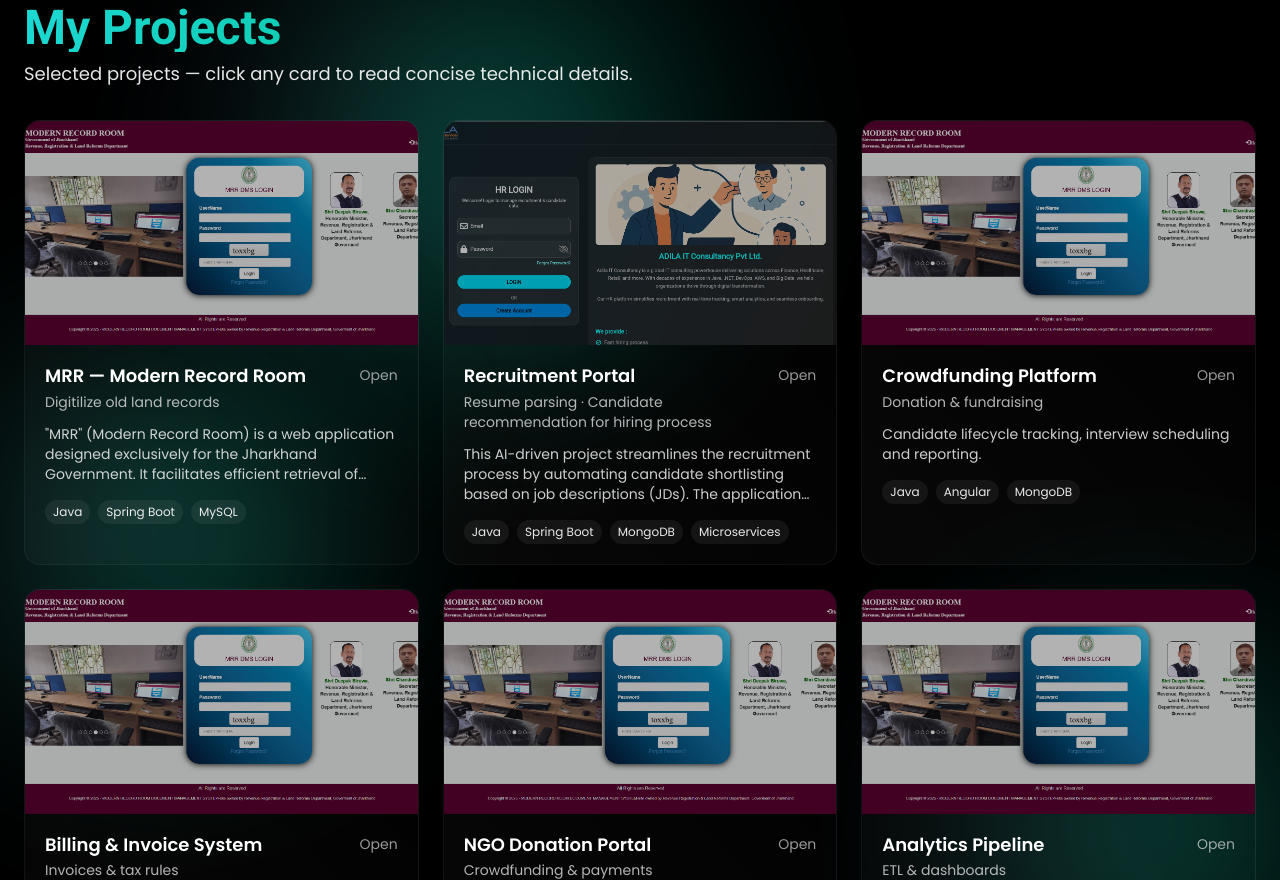
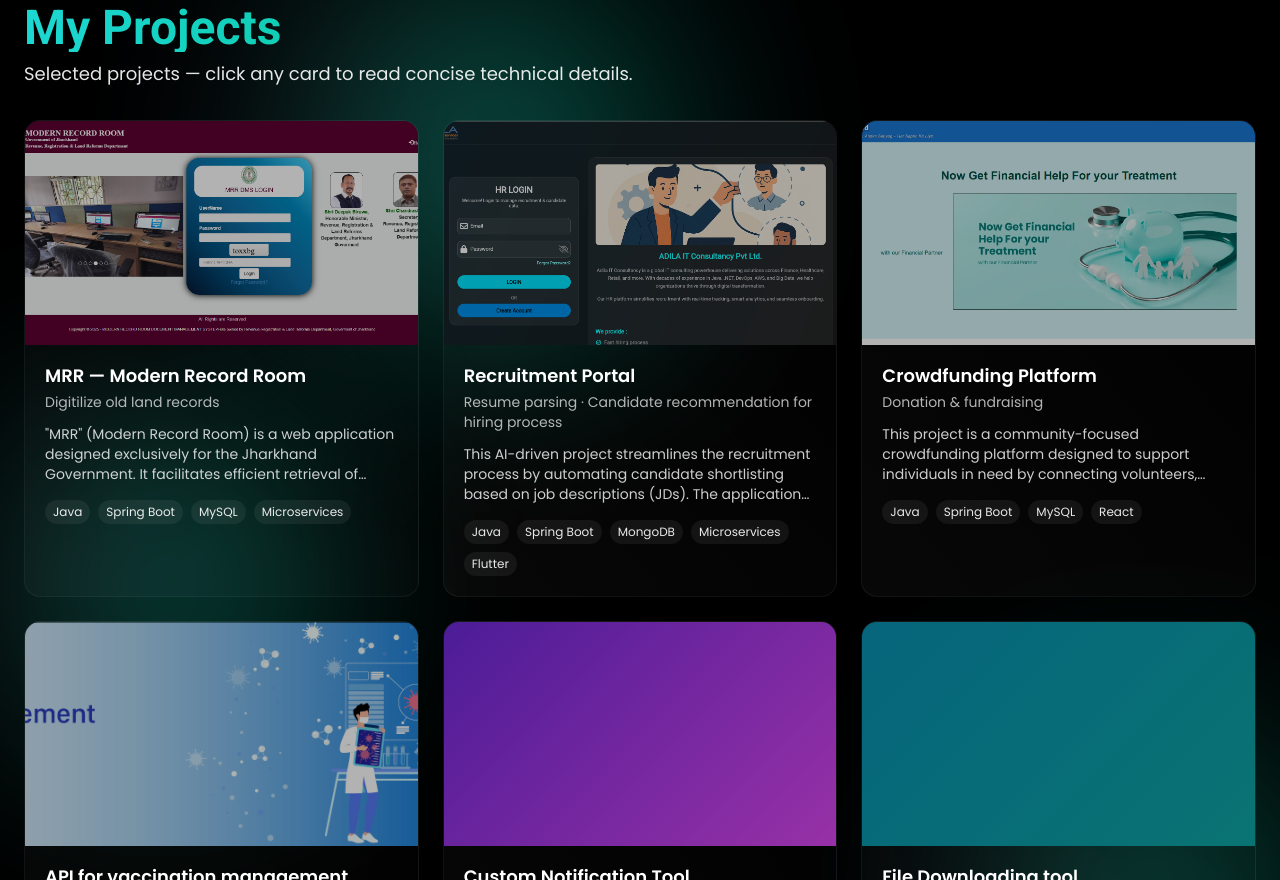
Before and after one commit to skstlenovo/my-profile, a React (Vite) app: page / in a window 1280 px wide. Shown: the part 1920-2800 px from the top of the page. Built offline with nearby package versions, Linux system fonts and the light colour scheme.

Commit message:
project section correction

```diff
--- a/src/sections/Projects.jsx
+++ b/src/sections/Projects.jsx
@@ -1,30 +1,19 @@
-// src/sections/Projects.jsx
 import { AnimatePresence, motion } from "framer-motion";
 import { useEffect, useState } from "react";
 import { FaExternalLinkAlt, FaGithub } from "react-icons/fa";
 import Adila from "../assets/adila.png";
+import Crowdfunding from "../assets/crowdfunding.png";
 import Mrr from "../assets/MRR.png";
-
-/**
- * Projects (Option 3)
- * - Single responsive grid (all projects equal)
- * - Click a card to open modal with full details (B = yes)
- * - Clean, bug-free, accessible
- * - Uses local resume file path for optional reference (see RESUME_PATH)
- */
-
-const RESUME_PATH = "/mnt/data/Sanjay_Java_Developer_[3.3Yrs] (2).pdf";
+import Vaccination from "../assets/Vactination.png";
 
 const PROJECTS = [
-
   {
     id: "mrr",
     title: "MRR — Modern Record Room",
     subtitle: "Digitilize old land records",
     url: "https://mrr.jharkhand.gov.in/",
     image: Mrr,
-    summary:
-      `"MRR" (Modern Record Room) is a web application designed exclusively for the Jharkhand Government. It
+    summary: `"MRR" (Modern Record Room) is a web application designed exclusively for the Jharkhand Government. It
       facilitates efficient retrieval of digital files, including old Khatiyan and case records, stored on a secure server. This
       application serves as a comprehensive solution for accessing and managing historical land-related documents in
       digital format.`,
@@ -33,7 +22,7 @@ const PROJECTS = [
       "Developed a secure login page utilizing SHA-512 encryption for password hashing to ensure data security. ",
       "Implemented CRUD operations using Spring Boot APIs for effective data managemen.",
     ],
-    tech: ["Java", "Spring Boot", "MySQL"],
+    tech: ["Java", "Spring Boot", "MySQL", "Microservices"],
     colors: ["#f97316", "#7c3aed"],
   },
   {
@@ -42,8 +31,7 @@ const PROJECTS = [
     subtitle: "Resume parsing · Candidate recommendation for hiring process",
     url: "https://adilacs.net/",
     image: Adila,
-    summary:
-      `This AI-driven project streamlines the recruitment process by automating candidate shortlisting based on job
+    summary: `This AI-driven project streamlines the recruitment process by automating candidate shortlisting based on job
       descriptions (JDs). The application collects data automatically—users simply upload CVs, which are processed to
       extract relevant details using AI tools. The extracted data is stored in both a relational database (MongoDB) and a
       vector database for efficient search and retrieval. This solution significantly reduces manual effort and enhances
@@ -53,8 +41,12 @@ recruitment efficiency. `,
       "Integrated AI tools to extract CV details for automated shortlisting against job descriptions.",
       "Implemented seamless data storage in MongoDB and a vector database for optimized data retrieval and similarity searches.",
       "Ensured scalability and efficiency of the application for real-world recruitment workflows.",
+      "Designed and developed both backend services using Spring Boot and frontend interfaces using Angular.",
+      "Integrated AI tools to extract CV details for automated shortlisting against job descriptions.",
+      "Implemented seamless data storage in MongoDB and a vector database for optimized data retrieval and similarity searches.",
+      "Ensured scalability and efficiency of the application for real-world recruitment workflows.",
     ],
-    tech: ["Java", "Spring Boot", "MongoDB", "Microservices"],
+    tech: ["Java", "Spring Boot", "MongoDB", "Microservices", "Flutter"],
     colors: ["#302b63", "#00bf8f"],
   },
   {
@@ -62,45 +54,62 @@ recruitment efficiency. `,
     title: "Crowdfunding Platform",
     subtitle: "Donation & fundraising",
     url: "#",
-    image: Mrr,
-    summary: "Candidate lifecycle tracking, interview scheduling and reporting.",
-    bullets: ["Lifecycle tracking", "Interview scheduling", "CSV/Excel exports"],
-    tech: ["Java", "Angular", "MongoDB"],
+    image: Crowdfunding,
+    summary:
+      "This project is a community-focused crowdfunding platform designed to support individuals in need by connecting volunteers, NGOs, hospitals, and an admin team in one unified system. It enables transparent fundraising, efficient donation management, and quick support delivery for medical cases, social causes, and emergency needs. The platform ensures secure transactions, real-time updates, and a streamlined workflow that makes helping others simple, reliable, and impactful.",
+    bullets: [
+      "Designed and developed core backend services to support donations, user workflows, and case management.",
+      "Implemented secure APIs enabling volunteers, NGOs, hospitals, and admins to collaborate seamlessly.",
+      "Built features for transparent fundraising, real-time updates, and smooth transaction handling.",
+      "Ensured system reliability, scalability, and performance across all critical modules.",
+    ],
+    tech: ["Java", "Spring Boot", "MySQL", "React"],
     colors: ["#0ea5a4", "#7c3aed"],
   },
   {
-    id: "billing",
-    title: "Billing & Invoice System",
-    subtitle: "Invoices & tax rules",
-    url: "#",
-    repo: "#",
-    image: Mrr,
-    summary: "End-to-end billing with invoice generation, tax calculation and PDF exports.",
-    bullets: ["Invoice engine", "Tax calculation rules", "PDF reports"],
-    tech: ["Spring Boot", "MySQL"],
+    id: "vacination",
+    title: "API for vaccination management system",
+    subtitle: "API that controls vaccination process",
+    url: "https://github.com/skstlenovo/VaccinationManagementSystem",
+    image: Vaccination,
+    summary:
+      "This API serves as the core backend for a vaccination management system, enabling end-to-end control of all critical operations. It handles appointment booking, dose tracking, user profile management, and administration of doctors and vaccination centers. The service ensures secure, efficient, and scalable processing of vaccination-related workflows, supporting seamless coordination across all stakeholders.",
+    bullets: [
+      "Designed and developed RESTful APIs to manage appointments, vaccination doses, users, doctors, and centers.",
+      "Implemented secure, scalable backend architecture ensuring reliable data flow and high system availability.",
+      "Integrated validation, authentication, and role-based access control to support smooth user and admin operations.",
+      "Optimized database interactions and improved overall performance for faster, consistent responses.",
+    ],
+    tech: ["Java", "Spring Boot", "MySQL"],
     colors: ["#0369a1", "#0ea5a4"],
   },
   {
-    id: "donation",
-    title: "NGO Donation Portal",
-    subtitle: "Crowdfunding & payments",
-    url: "#",
-    repo: "#",
-    image: Mrr,
-    summary: "Donation portal with payment flows, admin dashboards and transaction receipts.",
-    bullets: ["Payment gateway integration", "Admin dashboards", "Donation receipts"],
+    id: "Custome Notification Tool",
+    title: "Custom Notification Tool",
+    subtitle: "Designed to deliver customized notifications",
+    image: "",
+    summary:
+      "This tool is designed to deliver customized notifications across multiple channels, ensuring timely and accurate communication with users. It supports configurable templates, dynamic message generation, and targeted delivery based on user preferences and event triggers. The system provides a centralized way to manage notification workflows, improving reliability, consistency, and communication efficiency across applications.",
+    bullets: [
+      "Built template management, scheduling logic, and event-driven triggers to automate communication workflows.",
+      "Implemented robust logging, error handling, and retry mechanisms to ensure high delivery accuracy.",
+      "Optimized architecture for scalability, enabling seamless integration with existing platforms and services.",
+    ],
     tech: ["Java", "React"],
     colors: ["#6d28d9", "#d946ef"],
   },
   {
-    id: "analytics",
-    title: "Analytics Pipeline",
-    subtitle: "ETL & dashboards",
-    url: "#",
-    repo: "#",
-    image: Mrr,
-    summary: "Data ingestion and analytics pipeline for operational metrics and dashboards.",
-    bullets: ["ETL pipelines", "Aggregations & caching", "Dashboard visualizations"],
+    id: "File downloading tool",
+    title: "File Downloading tool",
+    subtitle: "Automatically downloads file attachments from mails",
+    summary:
+      "This tool automates the retrieval and downloading of file attachments from incoming emails. It continuously monitors designated mailboxes, identifies relevant messages based on predefined rules, and securely extracts and stores attached files. The solution streamlines data collection workflows, reduces manual effort, and ensures timely availability of critical documents.",
+    bullets: [
+      "Developed an automated system to scan inboxes, filter emails, and download attachments securely.",
+      "Implemented parsing logic, rule-based email categorization, and scheduled polling for continuous processing.",
+      "Ensured reliable file handling with error recovery, logging, and duplicate prevention mechanisms.",
+      "Integrated with storage services and optimized performance to support large volumes of emails and attachments.",
+    ],
     tech: ["Node.js", "MongoDB", "Redis"],
     colors: ["#0891b2", "#0ea5a4"],
   },
@@ -126,14 +135,14 @@ export default function Projects() {
   }, [selected]);
 
   return (
-    <section id="projects" className="relative w-full pt-12 pb-16 bg-black text-white overflow-hidden">
-
+    <section
+      id="projects"
+      className="relative w-full pt-12 pb-16 bg-black text-white overflow-hidden"
+    >
       <div className="absolute inset-0 pointer-events-none">
         <div className="absolute top-10 right-1/2 w-[360px] h-[360px] rounded-full bg-gradient-to-r from-[#302b63] via-[#00bf8f] to-[#1cd8d2] opacity-20 blur-[120px] animate-pulse"></div>
-      <div className="absolute bottom-20 right-0  w-[300px] h-[300px] rounded-full bg-gradient-to-r from-[#302b63] via-[#00bf8f] to-[#1cd8d2] opacity-20 blur-[120px] animate-pulse delay-500">
-      </div>
-      <div className="absolute bottom-1/3 left-0  w-[300px] h-[300px] rounded-full bg-gradient-to-r from-[#302b63] via-[#00bf8f] to-[#1cd8d2] opacity-20 blur-[120px] animate-pulse delay-500">
-      </div>
+        <div className="absolute bottom-20 right-0  w-[300px] h-[300px] rounded-full bg-gradient-to-r from-[#302b63] via-[#00bf8f] to-[#1cd8d2] opacity-20 blur-[120px] animate-pulse delay-500"></div>
+        <div className="absolute bottom-1/3 left-0  w-[300px] h-[300px] rounded-full bg-gradient-to-r from-[#302b63] via-[#00bf8f] to-[#1cd8d2] opacity-20 blur-[120px] animate-pulse delay-500"></div>
       </div>
       <div className="absolute inset-0 -z-20 pointer-events-none">
         <div className="absolute inset-0 bg-gradient-to-tr from-[#05060a] via-[#071024] to-[#041018]" />
@@ -143,7 +152,8 @@ export default function Projects() {
             width: 300,
             height: 300,
             filter: "blur(120px)",
-            background: "radial-gradient(circle at 30% 20%, #302b63 0%, transparent 60%)",
+            background:
+              "radial-gradient(circle at 30% 20%, #302b63 0%, transparent 60%)",
           }}
         />
         <div
@@ -152,24 +162,28 @@ export default function Projects() {
             width: 300,
             height: 300,
             filter: "blur(120px)",
-            background: "radial-gradient(circle at 30% 20%, #00bf8f 0%, transparent 60%)",
+            background:
+              "radial-gradient(circle at 30% 20%, #00bf8f 0%, transparent 60%)",
           }}
         />
         <div className="absolute inset-0 bg-black/10 mix-blend-overlay" />
       </div>
 
-
       <div className="relative z-10 max-w-7xl mx-auto px-6">
-      <motion.h2 className="text-4xl mt-5 sm:text-5xl font-bold bg-clip-text text-transparent bg-gradient-to-r from-[#1cd8d2] via-[#00bf8f] to-[#302b63] z-10"
-          initial={{opacity:0, y:-30}}
-          whileInView={{opacity:1 , y:0}}
-          transition={{duration:0.5, delay:0.1}}>
+        <motion.h2
+          className="text-4xl mt-5 sm:text-5xl font-bold bg-clip-text text-transparent bg-gradient-to-r from-[#1cd8d2] via-[#00bf8f] to-[#302b63] z-10"
+          initial={{ opacity: 0, y: -30 }}
+          whileInView={{ opacity: 1, y: 0 }}
+          transition={{ duration: 0.5, delay: 0.1 }}
+        >
           My Projects
         </motion.h2>
-          <motion.p className="mt-2 mb-8 text-white/90 text-base sm:text-lg z-10"
-          initial={{opacity:0, y:-10}}
-          whileInView={{opacity:1 , y:0}}
-          transition={{duration:0.5, delay:0.1}}>
+        <motion.p
+          className="mt-2 mb-8 text-white/90 text-base sm:text-lg z-10"
+          initial={{ opacity: 0, y: -10 }}
+          whileInView={{ opacity: 1, y: 0 }}
+          transition={{ duration: 0.5, delay: 0.1 }}
+        >
           Selected projects — click any card to read concise technical details.
         </motion.p>
 
@@ -180,7 +194,12 @@ export default function Projects() {
               key={p.id}
               initial={{ opacity: 0, y: 8, scale: 0.995 }}
               animate={{ opacity: 1, y: 0, scale: 1 }}
-              transition={{ delay: idx * 0.04, type: "spring", stiffness: 200, damping: 22 }}
+              transition={{
+                delay: idx * 0.04,
+                type: "spring",
+                stiffness: 200,
+                damping: 22,
+              }}
               whileHover={{ y: -6, scale: 1.01 }}
               onClick={() => setSelected(p)}
               role="button"
@@ -200,7 +219,9 @@ export default function Projects() {
                 ) : (
                   <div
                     className="absolute inset-0"
-                    style={{ background: `linear-gradient(135deg, ${p.colors[0]}, ${p.colors[1]})` }}
+                    style={{
+                      background: `linear-gradient(135deg, ${p.colors[0]}, ${p.colors[1]})`,
+                    }}
                   />
                 )}
 
@@ -210,13 +231,20 @@ export default function Projects() {
               <div className="p-4 sm:p-5">
                 <div className="flex items-start justify-between gap-3">
                   <div>
-                    <h3 className="text-lg font-semibold leading-tight">{p.title}</h3>
-                    {p.subtitle && <div className="text-sm text-white/70 mt-1">{p.subtitle}</div>}
+                    <h3 className="text-lg font-semibold leading-tight">
+                      {p.title}
+                    </h3>
+                    {p.subtitle && (
+                      <div className="text-sm text-white/70 mt-1">
+                        {p.subtitle}
                       </div>
-                  <div className="text-sm text-white/60">Open</div>
+                    )}
+                  </div>
                 </div>
 
-                <p className="mt-3 text-sm text-white/80 line-clamp-3">{p.summary}</p>
+                <p className="mt-3 text-sm text-white/80 line-clamp-3">
+                  {p.summary}
+                </p>
 
                 <div className="mt-4 flex flex-wrap gap-2">
                   {p.tech.map((t) => (
@@ -233,58 +261,111 @@ export default function Projects() {
       <AnimatePresence>
         {selected && (
           <motion.div
-            className="fixed inset-0 z-50 flex items-center justify-center"
+            className="fixed inset-0 z-50 flex items-center justify-center px-4"
             initial={{ opacity: 0 }}
             animate={{ opacity: 1 }}
             exit={{ opacity: 0 }}
-            aria-modal="true"
+            // aria-modal="true"
             role="dialog"
           >
-            <div className="absolute inset-0 bg-black/70" onClick={() => setSelected(null)} />
+            <div
+              className="absolute inset-0 bg-black/70"
+              onClick={() => setSelected(null)}
+            />
 
             <motion.div
               initial={{ y: 12, scale: 0.98 }}
               animate={{ y: 0, scale: 1 }}
               exit={{ y: 8, scale: 0.98 }}
               transition={{ duration: 0.18 }}
-              className="relative z-10 w-full max-w-3xl mx-6 rounded-2xl bg-[#071024] p-6 border border-white/6 shadow-2xl"
+              className="
+          relative z-10
+          w-full
+          max-w-lg          /* smaller modal */
+          sm:max-w-2xl      /* moderate size on bigger screens */
+          max-h-[85vh]      /* prevents overflow */
+          max-h-[85vh] overflow-y-auto
+          sm:scrollbar-hide
+scrollbar-thin scrollbar-thumb-white scrollbar-track-transparent
+          mx-auto
+          rounded-2xl
+          bg-[#071024]
+          p-4 sm:p-6
+          border border-white/6
+          shadow-2xl
+        "
             >
-              <header className="flex items-start justify-between">
-                <div>
-                  <h3 className="text-2xl font-bold">{selected.title}</h3>
-                  {selected.subtitle && <div className="text-sm text-white/70 mt-1">{selected.subtitle}</div>}
+              <header className="flex items-start justify-between gap-3">
+                <div className="min-w-0">
+                  <h3 className="text-xl sm:text-2xl font-bold truncate">
+                    {selected.title}
+                  </h3>
+                  {selected.subtitle && (
+                    <div className="text-sm text-white/70 mt-1 truncate">
+                      {selected.subtitle}
+                    </div>
+                  )}
                 </div>
 
-                <div className="flex items-center gap-3">
+                <div className="flex items-center gap-2 shrink-0">
                   {selected.repo && selected.repo !== "#" && (
-                    <a href={selected.repo} target="_blank" rel="noreferrer" className="text-white/80 p-2 rounded-md">
+                    <a
+                      href={selected.repo}
+                      target="_blank"
+                      rel="noreferrer"
+                      className="text-white/80 p-2 rounded-md"
+                    >
                       <FaGithub />
                     </a>
                   )}
+
                   {selected.url && selected.url !== "#" && (
-                    <a href={selected.url} target="_blank" rel="noreferrer" className="text-white/80 p-2 rounded-md">
+                    <a
+                      href={selected.url}
+                      target="_blank"
+                      rel="noreferrer"
+                      className="inline-flex gap-2 px-3 py-1.5 rounded-full text-white/80 text-sm"
+                    >
                       <FaExternalLinkAlt />
+                      Visit Site
                     </a>
                   )}
-                  <button onClick={() => setSelected(null)} className="text-white/60 hover:text-white" aria-label="Close">
+
+                  <button
+                    onClick={() => setSelected(null)}
+                    className="text-white/60 hover:text-white p-2"
+                    aria-label="Close"
+                  >
                     ✕
                   </button>
                 </div>
               </header>
 
               <div className="mt-4 text-white/85 space-y-4">
-                <div className="w-full h-44 sm:h-56 bg-black/10 overflow-hidden rounded-md">
+                <div className="w-full h-40 sm:h-52 bg-black/10 overflow-hidden rounded-md">
                   {selected.image ? (
-                    <img src={selected.image} alt={selected.title} className="w-full h-full object-cover object-center" loading="lazy" />
+                    <img
+                      src={selected.image}
+                      alt={selected.title}
+                      className="w-full h-full object-cover object-center"
+                      loading="lazy"
+                    />
                   ) : (
-                    <div style={{ background: `linear-gradient(135deg, ${selected.colors?.[0] ?? "#333"}, ${selected.colors?.[1] ?? "#666"})` }} className="w-full h-full" />
+                    <div
+                      style={{
+                        background: `linear-gradient(135deg, ${
+                          selected.colors?.[0] ?? "#333"
+                        }, ${selected.colors?.[1] ?? "#666"})`,
+                      }}
+                      className="w-full h-full"
+                    />
                   )}
                 </div>
 
                 <p className="text-sm">{selected.summary}</p>
 
                 <div>
-                  <strong className="text-sm">Key points</strong>
+                  <strong className="text-sm">Responsibilities & Role:</strong>
                   <ul className="list-disc list-inside mt-2 text-sm text-white/80 space-y-1">
                     {selected.bullets?.map((b, i) => (
                       <li key={i}>{b}</li>
@@ -296,34 +377,14 @@ export default function Projects() {
                   <strong className="text-sm">Tech</strong>
                   <div className="mt-2 flex flex-wrap gap-2">
                     {selected.tech?.map((t) => (
-                      <span key={t} className="px-2 py-1 rounded bg-white/6 text-xs text-white/90">
+                      <span
+                        key={t}
+                        className="px-2 py-1 rounded bg-white/6 text-xs text-white/90"
+                      >
                         {t}
                       </span>
                     ))}
                   </div>
-                </div>
-
-                <div className="mt-4 flex gap-3">
-                  {selected.repo && selected.repo !== "#" && (
-                    <a className="inline-flex items-center gap-2 px-4 py-2 rounded-full bg-indigo-600 text-white text-sm" href={selected.repo} target="_blank" rel="noreferrer">
-                      <FaGithub /> View repo
-                    </a>
-                  )}
-
-                  {selected.url && selected.url !== "#" && (
-                    <a className="inline-flex items-center gap-2 px-4 py-2 rounded-full bg-white/6 text-white text-sm" href={selected.url} target="_blank" rel="noreferrer">
-                      <FaExternalLinkAlt /> Visit site
-                    </a>
-                  )}
-
-                  {/* local resume file (developer-specified path) */}
-                  <a href={RESUME_PATH} className="inline-flex items-center gap-2 px-4 py-2 rounded-full bg-white/6 text-white text-sm" target="_blank" rel="noreferrer">
-                    Download resume
-                  </a>
-
-                  <button onClick={() => setSelected(null)} className="ml-auto inline-flex items-center gap-2 px-4 py-2 rounded-full bg-white/6 text-white text-sm">
-                    Close
-                  </button>
                 </div>
               </div>
             </motion.div>
```
Also changed, not shown: src/assets/Vactination.png (added), src/assets/crowdfunding.png (added). Lines whose indentation alone changed are shown as unchanged.
